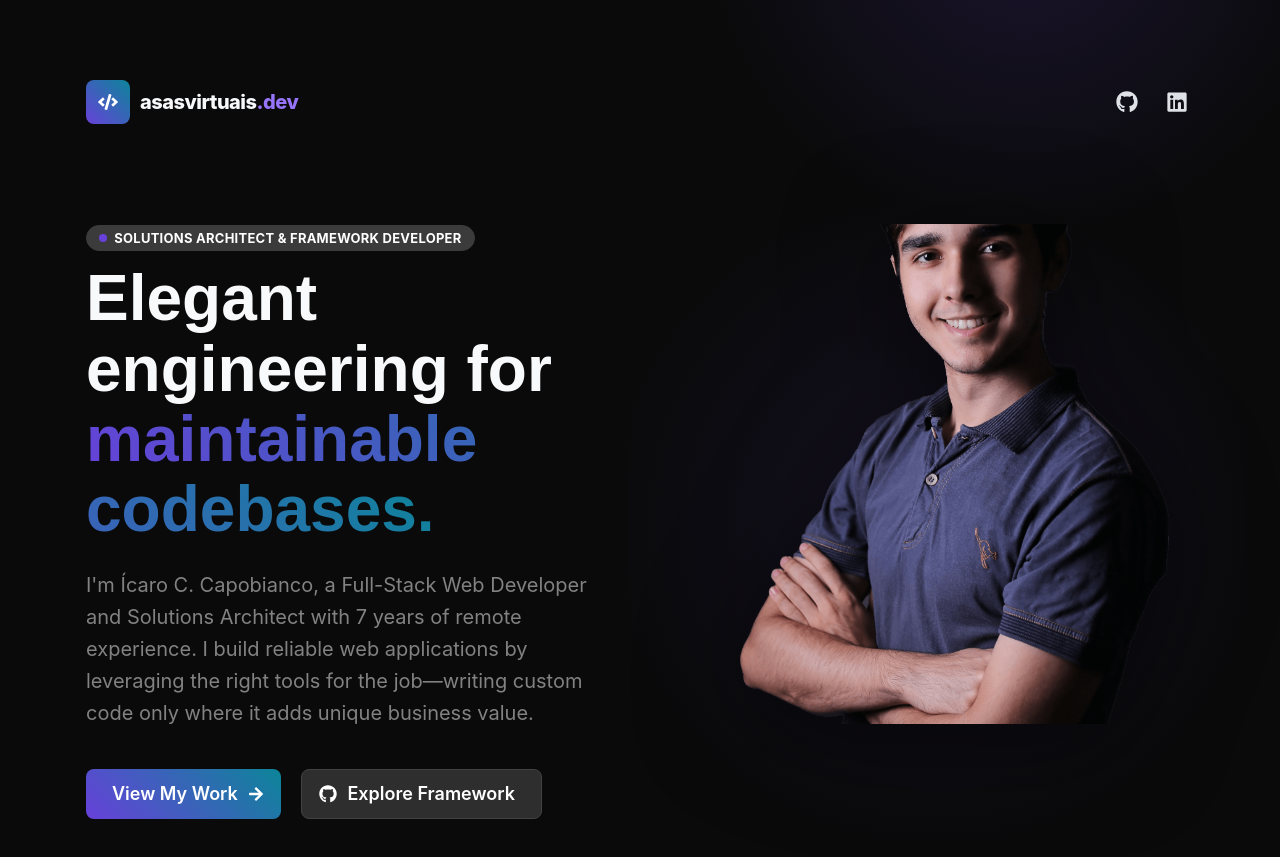
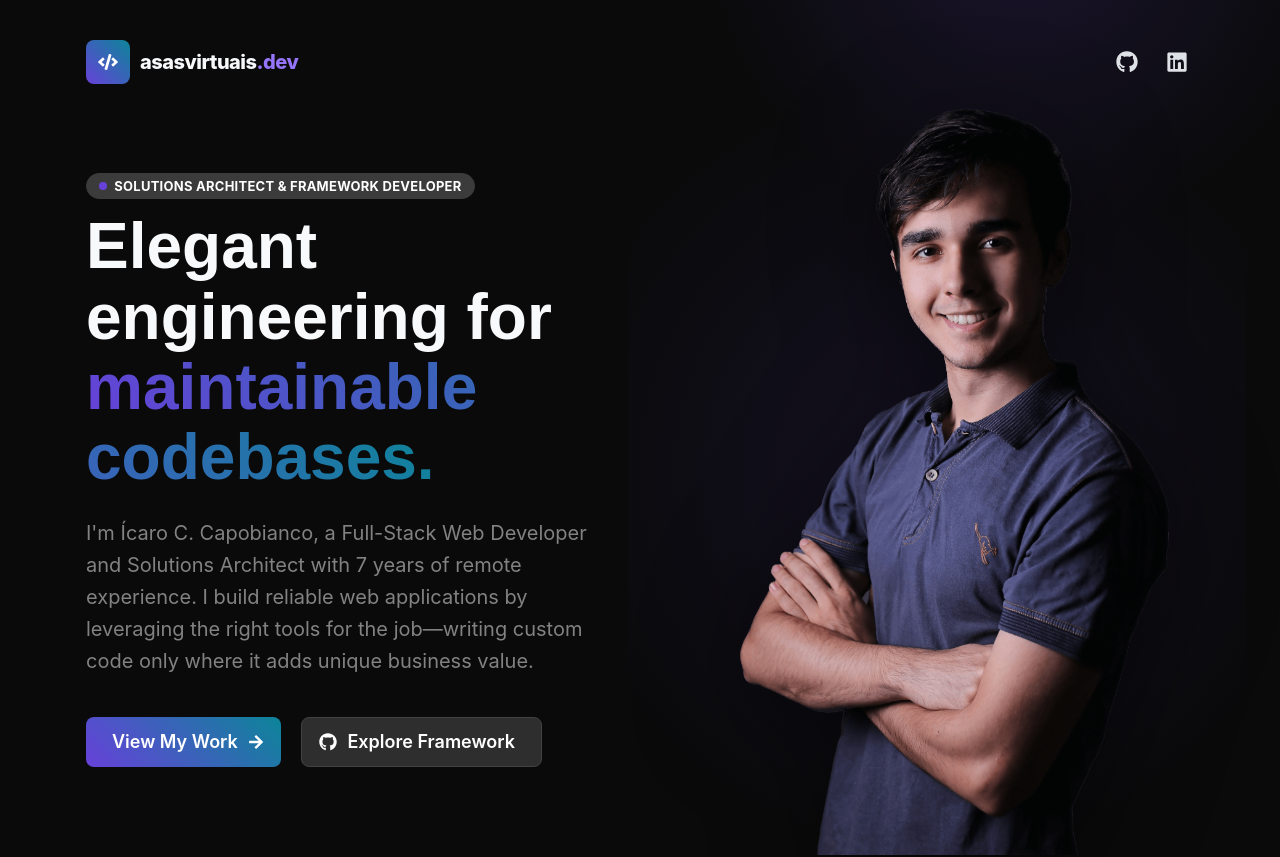
Before and after one commit to asasvirtuais/asasvirtuais, a Next.js app: page / in a window 1280 px wide. Shown: the top 857 px of the page. Built offline with nearby package versions, Linux system fonts and the light colour scheme; what asasvirtuais would draw is missing.

Commit message:
fix padding margin

```diff
--- a/app/page.tsx
+++ b/app/page.tsx
@@ -117,9 +117,9 @@ export default function Home() {
         }}
       />
 
-      <Container size="lg" py={80} style={{ position: 'relative', zIndex: 1 }}>
+      <Container size="lg" pt={40} style={{ position: 'relative', zIndex: 1 }}>
         {/* Header/Nav */}
-        <Group justify="space-between" mb={100}>
+        <Group justify="space-between" >
           <Group gap="xs">
             <ThemeIcon size="xl" radius="md" variant="gradient" gradient={{ from: 'violet', to: 'cyan' }}>
               <FaCode size={20} />
@@ -213,7 +213,7 @@ export default function Home() {
                 width: '120%',
                 height: '120%',
                 background: 'radial-gradient(circle, rgba(121, 80, 242, 0.1) 0%, rgba(0,0,0,0) 70%)',
-                zIndex: -1
+                zIndex: -1,
               }}
             />
             <Image
@@ -221,9 +221,8 @@ export default function Home() {
               alt="Ícaro C. Capobianco"
               style={{
                 maxWidth: '100%',
-                maxHeight: rem(500),
                 height: 'auto',
-                filter: 'drop-shadow(0 20px 50px rgba(0,0,0,0.5))'
+                filter: 'drop-shadow(0 20px 50px rgba(0,0,0,0.5))',
               }}
             />
           </Box>
```
